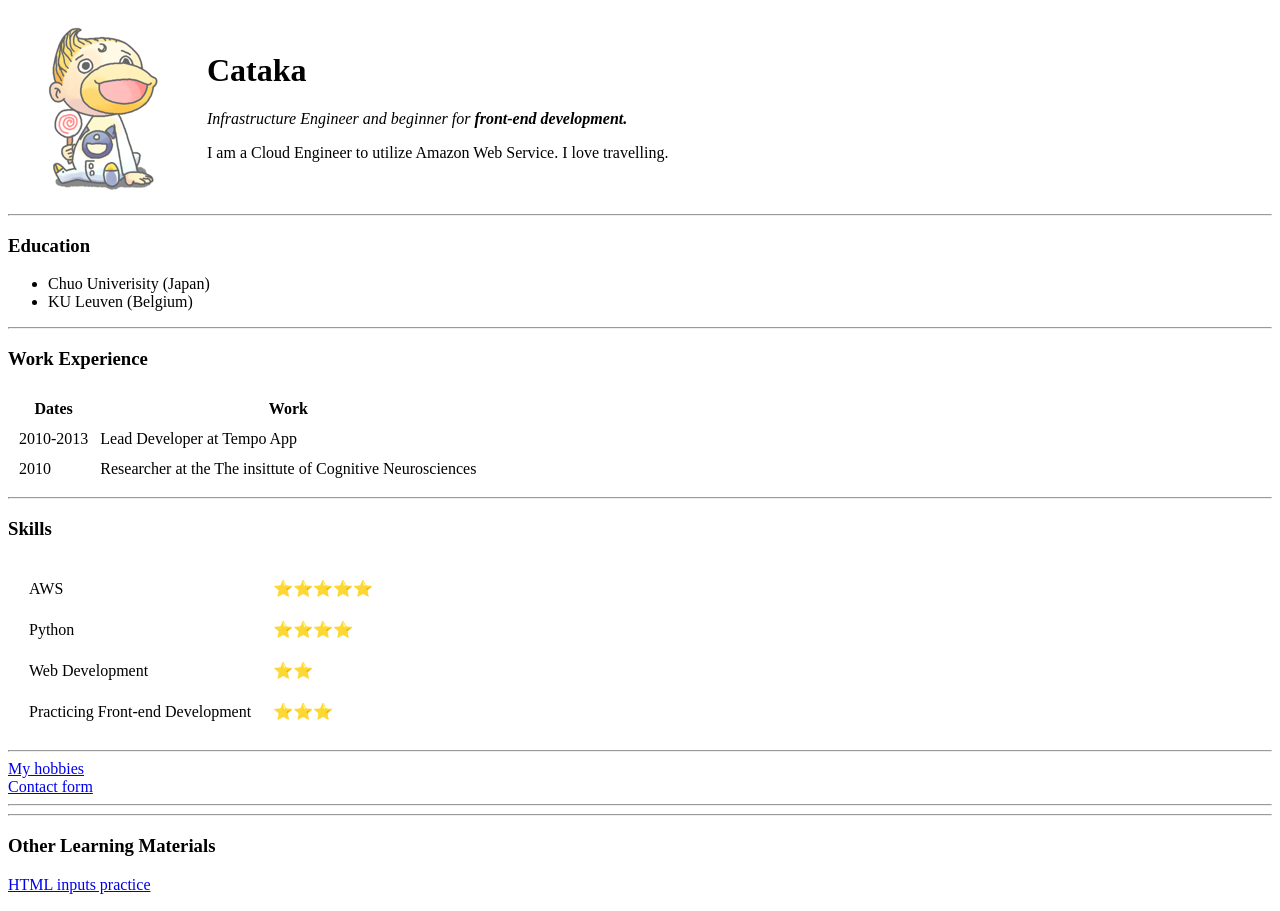
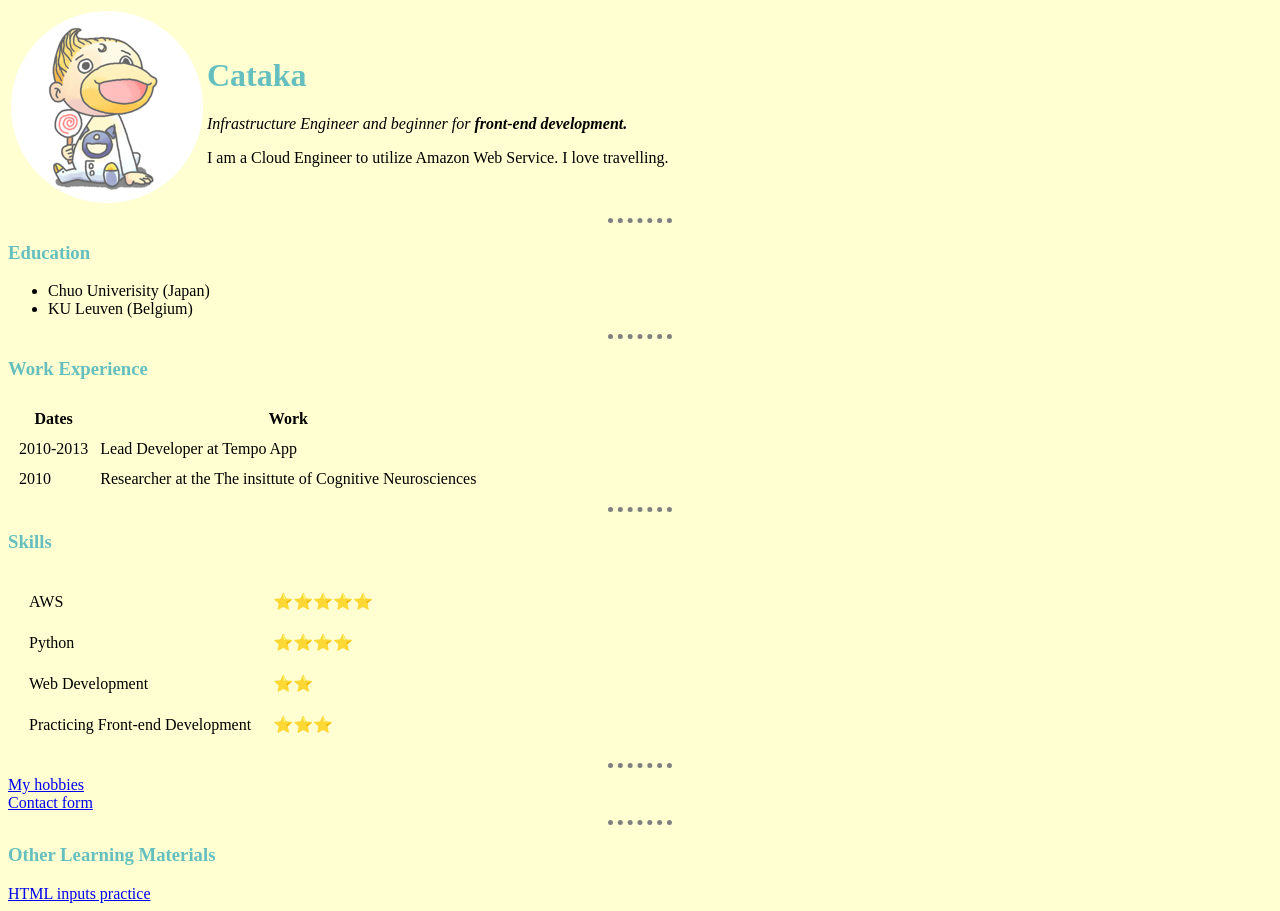
Before and after one commit to catakaevy/cv, a plain HTML site: page index.html in a window 1280 px wide. Drawn offline with Linux system fonts and the light colour scheme.

Commit message:
Add: Finished all css lectures

```diff
--- /dev/null
+++ b/css/styles.css
@@ -0,0 +1,24 @@
+/* Adopting the external css to a whole html files in websites */
+/* css grammar
+selector {property: value}
+selector: whom do you want to change in html's elements
+property: what do you want to do about it?
+value: How do you want to change about it?
+At the same time, you can define multiple rules for a same selector
+*/
+body {
+    background-color: #FFFFD2;
+}
+hr {
+    border-style: none;
+    border-top-style: dotted;
+    border-color: grey;
+    border-width: 5px;
+    width: 5%;
+}
+h1 {
+    color: #66BFBF;
+}
+h3 {
+    color: #66BFBF;
+}
--- a/index.html
+++ b/index.html
@@ -1,7 +1,13 @@
+<!DOCTYPE html>
 <html>
     <head>
         <meta charset="UTF-8">
         <title>Cataka's Personal Site</title>
+        <!-- CSS to adopt the whole hr element with color in index.html as the internal css
+        <style>
+        </style> -->
+        <!-- CSS to refer to the external css files here -->
+        <link rel="stylesheet" href="./css/styles.css">
     </head>
     <body>
         <table cellspacint="20">
@@ -71,7 +77,6 @@
         <li><a href="https://www.facebook.com/profile.php?id=100009773325373">Facebook</a></li>
         <li><a href="https://www.linkedin.com/in/takamitsu-abe/">LinkedIn</a></li>
        </ul> -->
-    <hr>
         <h3>Other Learning Materials</h3>
         <a href="inputs.html">HTML inputs practice</a>
     </body>
--- /dev/null
+++ b/others/css_bacon_fansite/css/styles.css
@@ -0,0 +1,23 @@
+/* Tag sectors */
+h1 {
+    color: red;
+    font-size: 100px;
+}
+/* How to paint red for all img src in html */
+img:hover {
+    background-color: gold;
+}
+ /* Class sectors */
+ .bacon {
+    background-color: green;
+ }
+ .broccoli {
+    background-color: red;
+ }
+ .circular {
+    border-radius: 100%;
+ }
+ /* How to use id sectors */
+ #heading {
+    color: blue;
+ }
```
Also changed, not shown: contact-me.html (+1 -0 lines), hobby.html (+1 -0 lines), inputs.html (+1 -0 lines), others/css_bacon_fansite/index.html (added, +19 -0 lines), 3 other files.
